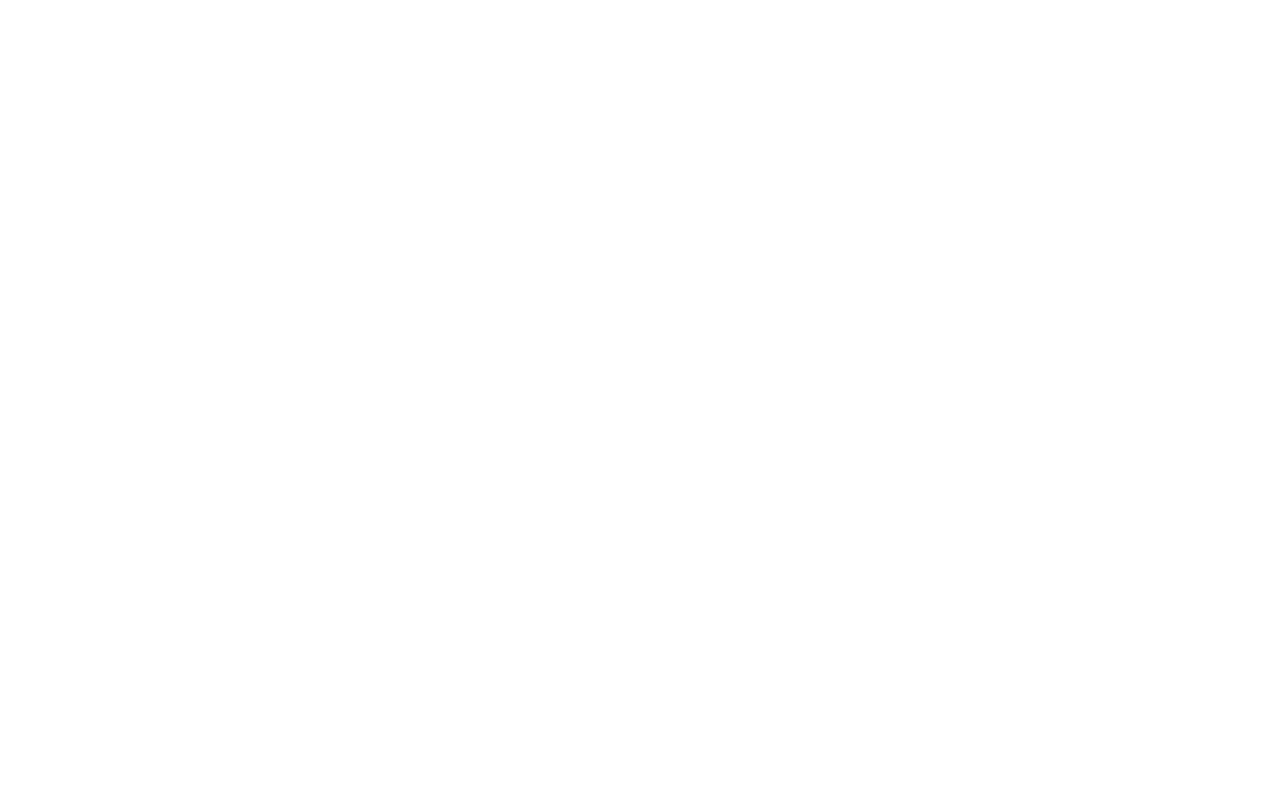
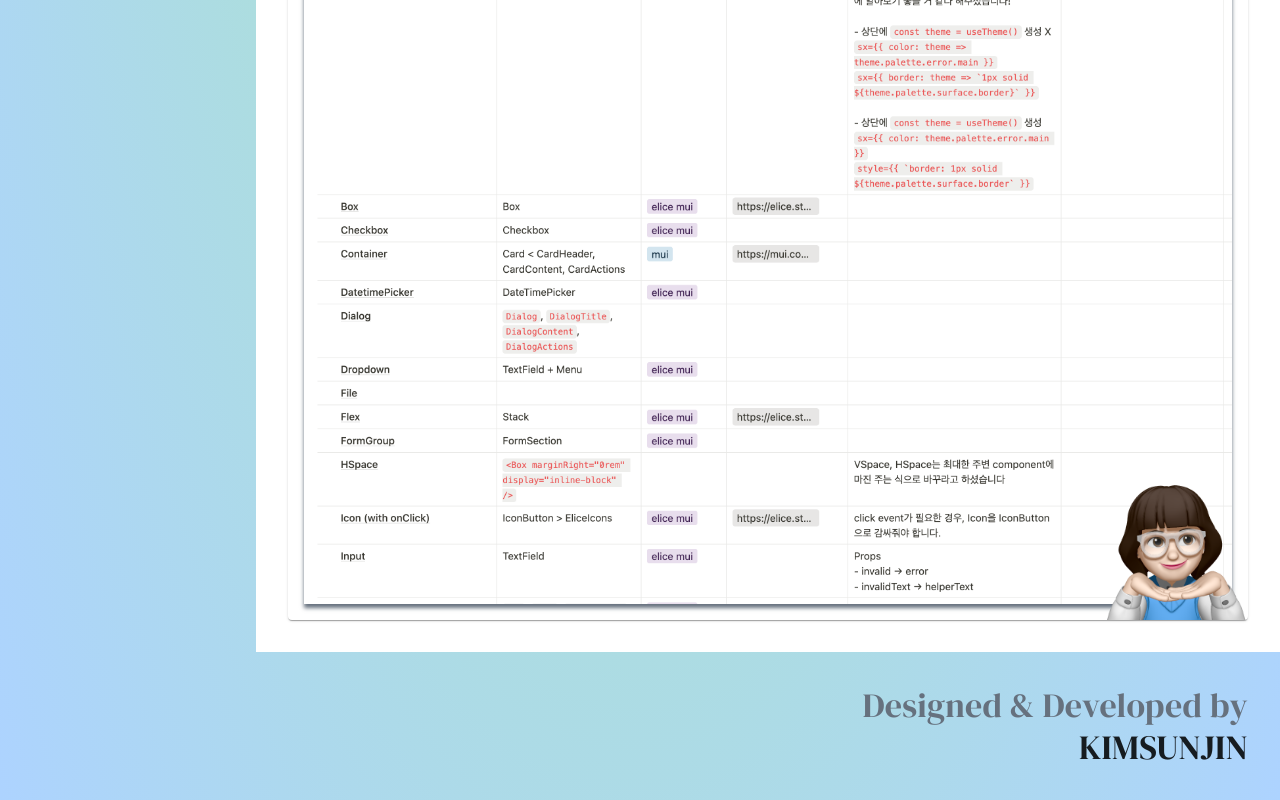
Before and after one commit to dawncoding/portfolio, a Next.js app: page / in a window 1280 px wide. Shown: the part 3589-4389 px from the top of the page. Before the commit the page ends 3340 px from the top, so only its background shows below. Built offline with nearby package versions, Linux system fonts and the light colour scheme; a web font is replaced by a local one.

Commit message:
feat(Career): add image for explaining what i've done while internship

```diff
--- a/src/components/Career/index.tsx
+++ b/src/components/Career/index.tsx
@@ -7,12 +7,16 @@
   AccordionDetails,
   AccordionSummary,
   Box,
+  CardMedia,
   Stack,
+  useMediaQuery,
   useTheme,
 } from '@mui/material';
+import React from 'react';
 
 const Career: React.FC = () => {
   const theme = useTheme();
+  const isMediumSmaller = useMediaQuery(theme.breakpoints.down('md'));
 
   return (
     <Stack
@@ -137,7 +141,7 @@
           >
             <Text language="ko">MUI 컴포넌트 migration 문서화</Text>
           </AccordionSummary>
-          <AccordionDetails>
+          <AccordionDetails sx={{ position: 'relative' }}>
             <Stack gap="0.5rem">
               <Text language="ko">
                 엘리스LXP 수업 관련 페이지 migration을 담당하는 스쿼드의
@@ -153,6 +157,29 @@
                 - 팀 간 협업을 원활하게 하기 위해 레퍼런스 문서를 제공하여 코드
                 베이스의 일관성 및 유지보수성 향상에 기여
               </Text>
+              <Box display="flex" justifyContent="end">
+                <CardMedia
+                  component="img"
+                  src="/images/notion-component-migration-mapping.png"
+                  alt="component migration mapping"
+                  sx={{
+                    boxShadow: `0rem 0.25rem 0.25rem 0rem ${theme.palette.gray.main}`,
+                  }}
+                />
+              </Box>
+
+              <CardMedia
+                component="img"
+                src="/images/avatar-career.png"
+                alt="avatar"
+                sx={{
+                  width: isMediumSmaller ? '8rem' : '10rem',
+                  height: isMediumSmaller ? '8rem' : '10rem',
+                  position: 'absolute',
+                  right: '0rem',
+                  bottom: '0rem',
+                }}
+              />
             </Stack>
           </AccordionDetails>
         </Accordion>
```
Also changed, not shown: public/images/avatar-career.png (added), public/images/notion-component-migration-mapping.png (added).
